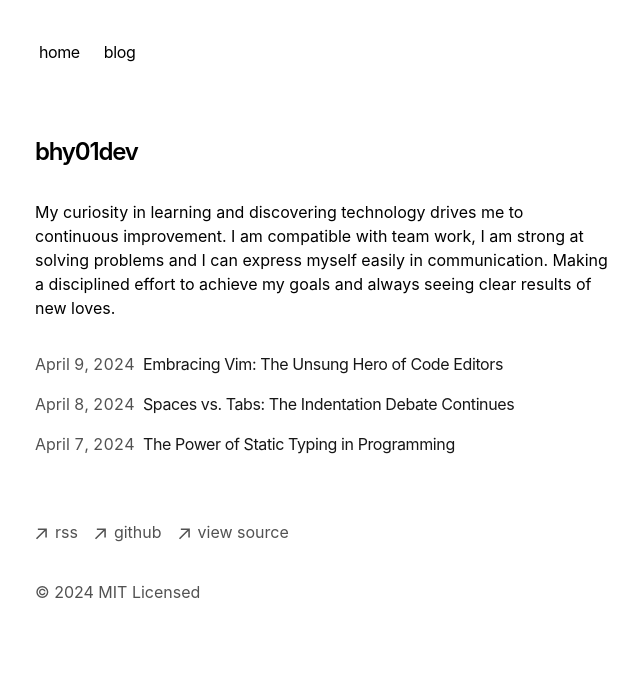
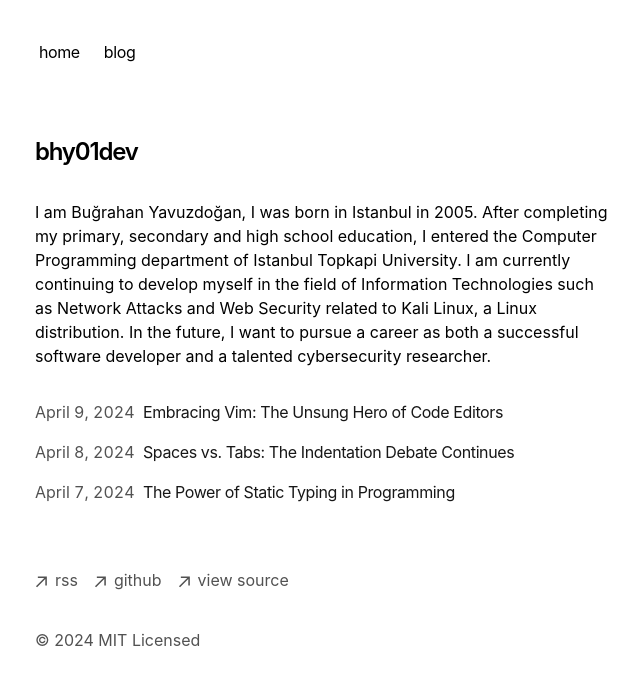
Before and after one commit to bhy01dev/bhy01dev, a Next.js app: page / in a window 1280 px wide. Shown: the top 684 px of the page, without its empty margins (317-957 px from the left). Built offline with nearby package versions, Linux system fonts and the light colour scheme.

Commit message:
Update page.tsx

```diff
--- a/app/page.tsx
+++ b/app/page.tsx
@@ -7,7 +7,7 @@ export default function Page() {
         bhy01dev
       </h1>
       <p className="mb-4">
-        {`My curiosity in learning and discovering technology drives me to continuous improvement. I am compatible with team work, I am strong at solving problems and I can express myself easily in communication. Making a disciplined effort to achieve my goals and always seeing clear results of new loves.`}
+        {`I am Buğrahan Yavuzdoğan, I was born in Istanbul in 2005. After completing my primary, secondary and high school education, I entered the Computer Programming department of Istanbul Topkapi University. I am currently continuing to develop myself in the field of Information Technologies such as Network Attacks and Web Security related to Kali Linux, a Linux distribution. In the future, I want to pursue a career as both a successful software developer and a talented cybersecurity researcher.`}
       </p>
       <div className="my-8">
         <BlogPosts />
```
